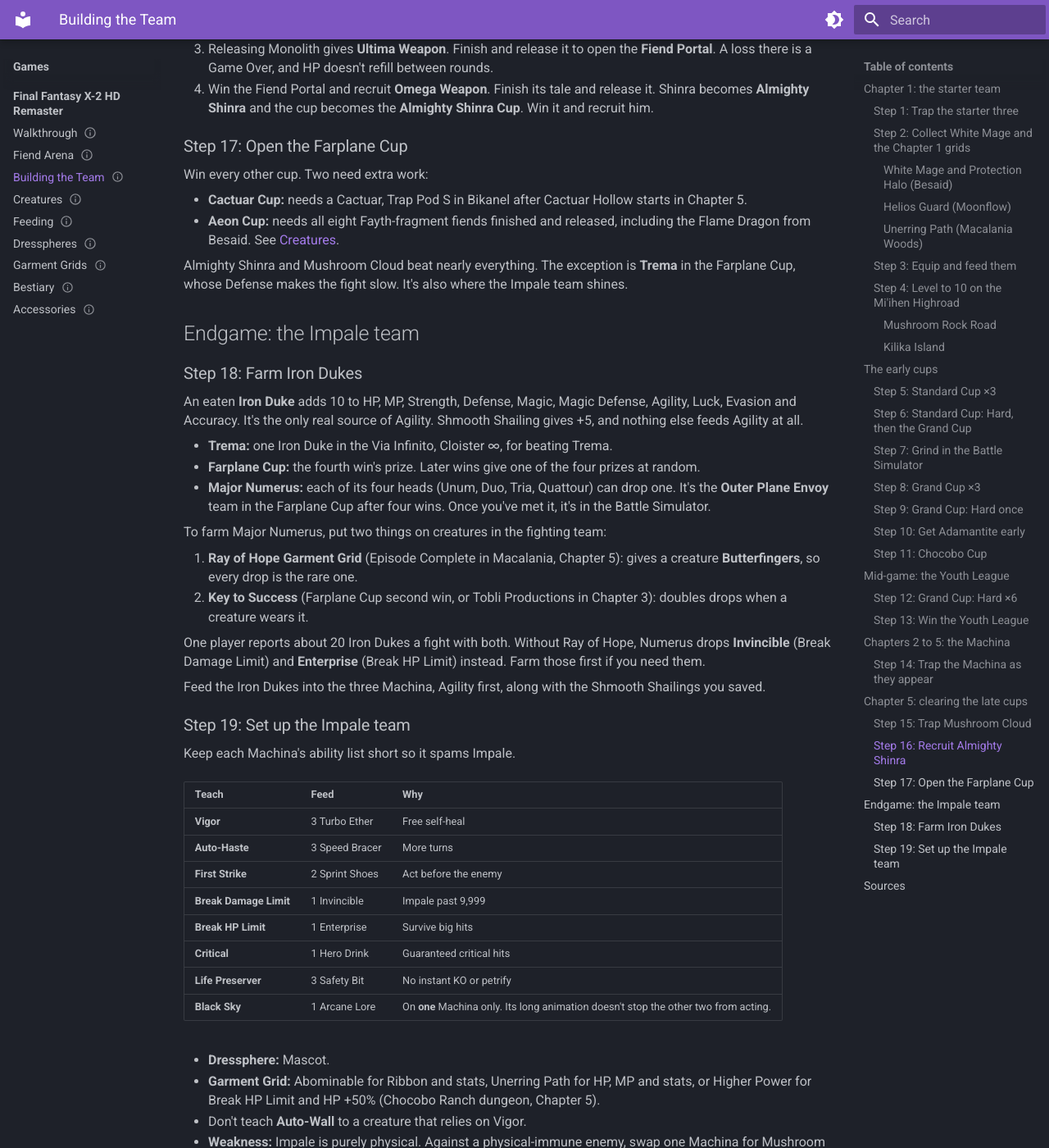
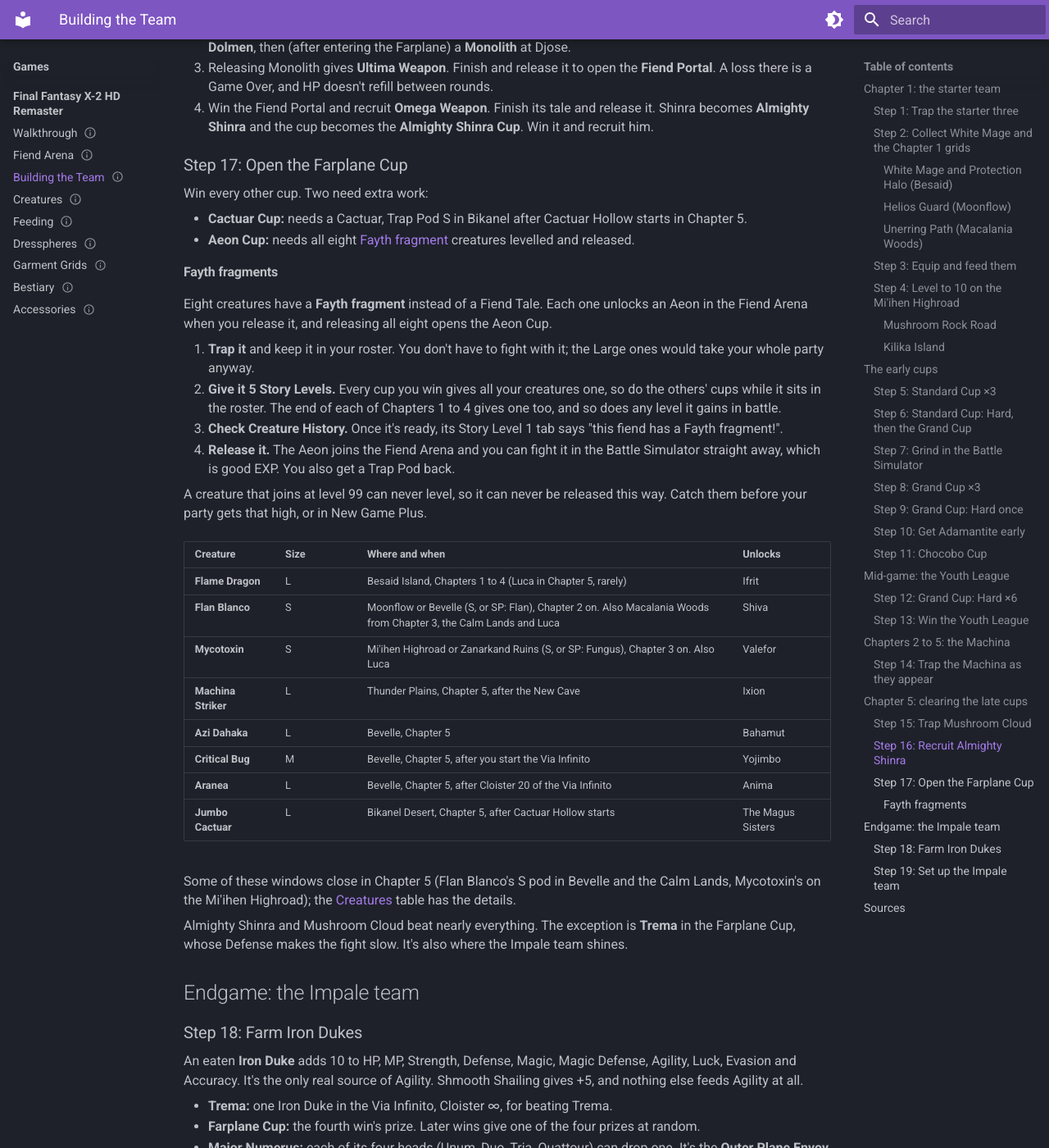
Before and after one commit to princeodd47/heygoodbuddy.com, an MkDocs documentation site: the page built from docs/games/final-fantasy-x-2/creature-team.md, in a window 1280 px wide and 1400 px high, scrolled down 8701 px. Shown: the whole window at 82% size. Built offline with MkDocs 1.6.1 and Material for MkDocs 9.7.7, drawn with Linux system fonts in a browser that asks for light colours; some of the changed text lies outside the part shown.

Commit message:
Add Fayth fragment creatures to FFX-2 Building the Team
Co-Authored-By: Claude Opus 5.5 <noreply@anthropic.com>

```diff
--- a/docs/games/final-fantasy-x-2/creature-team.md
+++ b/docs/games/final-fantasy-x-2/creature-team.md
@@ -49,8 +49,9 @@ free-pod trick.
 - **Red Elemental:** a pure caster. Players report it learns an MP-saving
   ability at high levels.
 - **Flame Dragon:** set your Trap Pod L at Besaid Island. It's only on
-  Besaid's list in Chapters 1 to 4, and the Aeon Cup needs it
-  ([step 17](#step-17-open-the-farplane-cup)).
+  Besaid's list in Chapters 1 to 4, and it's one of the eight
+  [Fayth fragment](#fayth-fragments) creatures the Aeon Cup needs. Once
+  you have it, just keep it in your roster until it's ready to release.
 
 ### Step 2: Collect White Mage and the Chapter 1 grids
 
@@ -439,9 +440,45 @@ Win every other cup. Two need extra work:
 
 - **Cactuar Cup:** needs a Cactuar, Trap Pod S in Bikanel after Cactuar
   Hollow starts in Chapter 5.
-- **Aeon Cup:** needs all eight Fayth-fragment fiends finished and
-  released, including the Flame Dragon from Besaid. See
-  [Creatures](creatures.md#fiend-tales-and-releasing).
+- **Aeon Cup:** needs all eight [Fayth fragment](#fayth-fragments)
+  creatures levelled and released.
+
+#### Fayth fragments
+
+Eight creatures have a **Fayth fragment** instead of a Fiend Tale. Each
+one unlocks an Aeon in the Fiend Arena when you release it, and releasing
+all eight opens the Aeon Cup.
+
+1. **Trap it** and keep it in your roster. You don't have to fight with
+   it; the Large ones would take your whole party anyway.
+2. **Give it 5 Story Levels.** Every cup you win gives all your creatures
+   one, so do the others' cups while it sits in the roster. The end of
+   each of Chapters 1 to 4 gives one too, and so does any level it gains
+   in battle.
+3. **Check Creature History.** Once it's ready, its Story Level 1 tab says
+   "this fiend has a Fayth fragment!".
+4. **Release it.** The Aeon joins the Fiend Arena and you can fight it in
+   the Battle Simulator straight away, which is good EXP. You also get a
+   Trap Pod back.
+
+A creature that joins at level 99 can never level, so it can never be
+released this way. Catch them before your party gets that high, or in
+New Game Plus.
+
+| Creature | Size | Where and when | Unlocks |
+|----------|------|----------------|---------|
+| **Flame Dragon** | L | Besaid Island, Chapters 1 to 4 (Luca in Chapter 5, rarely) | Ifrit |
+| **Flan Blanco** | S | Moonflow or Bevelle (S, or SP: Flan), Chapter 2 on. Also Macalania Woods from Chapter 3, the Calm Lands and Luca | Shiva |
+| **Mycotoxin** | S | Mi'ihen Highroad or Zanarkand Ruins (S, or SP: Fungus), Chapter 3 on. Also Luca | Valefor |
+| **Machina Striker** | L | Thunder Plains, Chapter 5, after the New Cave | Ixion |
+| **Azi Dahaka** | L | Bevelle, Chapter 5 | Bahamut |
+| **Critical Bug** | M | Bevelle, Chapter 5, after you start the Via Infinito | Yojimbo |
+| **Aranea** | L | Bevelle, Chapter 5, after Cloister 20 of the Via Infinito | Anima |
+| **Jumbo Cactuar** | L | Bikanel Desert, Chapter 5, after Cactuar Hollow starts | The Magus Sisters |
+
+Some of these windows close in Chapter 5 (Flan Blanco's S pod in Bevelle
+and the Calm Lands, Mycotoxin's on the Mi'ihen Highroad); the
+[Creatures](creatures.md#where-to-trap-them) table has the details.
 
 Almighty Shinra and Mushroom Cloud beat nearly everything. The exception
 is **Trema** in the Farplane Cup, whose Defense makes the fight slow. It's
```
Also changed, not shown: notes/final-fantasy-x-2/creature-team-research.md (+1 -0 lines).
